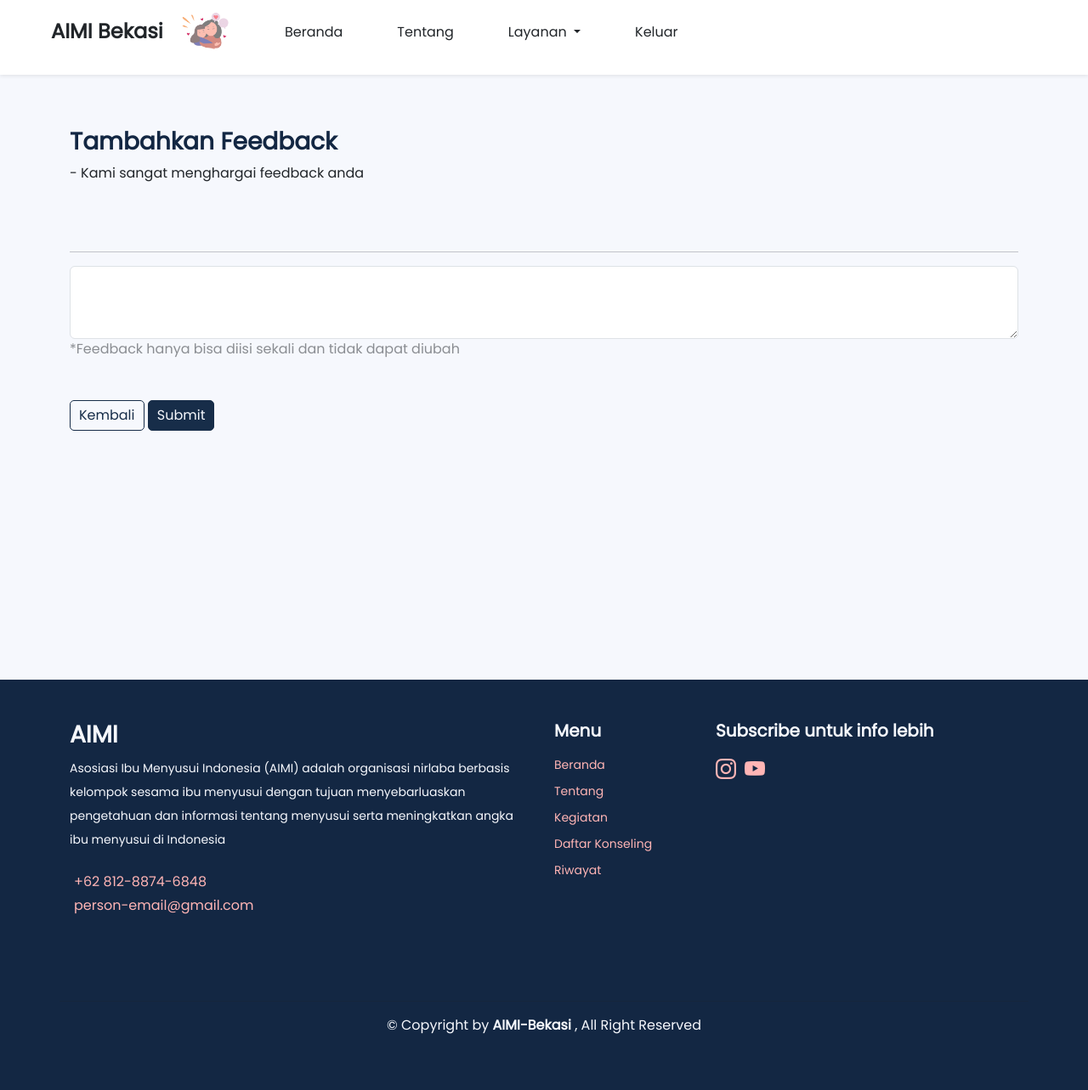
After one commit to cynthiaparamithaputri/SKRIPSI-AIMI-Bekasi, a PHP site: page /user/feedback-tambah.php in a window 1280 px wide. The commit adds this page. Shown: the whole page at 85% size. Run offline with PHP 8.4, Linux system fonts and the light colour scheme.

Commit message:
24 juli -1

```diff
--- a/assets/css/style.css
+++ b/assets/css/style.css
@@ -323,6 +323,32 @@ header {
     border: 2px var(--first-color);
 }
 
+.riwayat .detail .btn-2 {
+    padding: 5px 10px;
+    border-radius: 5px;
+    background-color: var(--third-color);
+    border: 1px solid var(--third-color);
+    color: var(--primary-color);
+}
+
+.riwayat .detail .btn-2:hover {
+    background-color: transparent;
+    color: var(--third-color);
+}
+
+.riwayat .detail .btn-1 {
+    padding: 5px 10px;
+    border-radius: 5px;
+    background-color: transparent;
+    border: 1px solid var(--third-color);
+    color: var(--third-color);
+}
+
+.riwayat .detail .btn-1:hover {
+    background-color: var(--third-color);
+    color: var(--primary-color);
+}
+
 /*login*/
 
 .log-app .navbar {
--- a/login-admin.php
+++ b/login-admin.php
@@ -28,7 +28,7 @@
                 <div class="login-text mb-5 mt-lg-0 mt-1 text-center">
                     <p class="lead fw-bold mb-0">Masuk sebagai Admin / Konselor</p>
                 </div>
-                <form>
+                <form action="admin/beranda.php" method="post">
                     <div class="mb-3">
                         <label for="id" class="form-label">ID</label>
                         <input type="text" class="form-control" id="id" placeholder="Masukkan id" />
--- a/login.php
+++ b/login.php
@@ -36,7 +36,7 @@
                     </button>
                 </div>
                 <p class="text-center fw-bold mx-3 my-3">Atau</p>
-                <form>
+                <form action="user/beranda.php" method="post">
                     <div class="mb-3">
                         <label for="email" class="form-label">Alamat Email</label>
                         <input type="email" class="form-control" id="email" placeholder="Masukkan email" />
--- /dev/null
+++ b/user/feedback-tambah.php
@@ -0,0 +1,50 @@
+<!doctype html>
+<html lang="en">
+  <head>
+    <meta charset="utf-8">
+    <meta http-equiv="X-UA-Compatible" content="IE=edge">
+    <meta content="width=device-width, initial-scale=1, maximum-scale=1, user-scalable=no" name="viewport">
+    <title>Tentang AIMI Bekasi</title>
+    <?php
+    //link eksternal
+    include "../components/head-links-other.php";
+    ?>
+  </head>
+  <body>
+    <div>
+      <?php
+      //navbar
+      include "../components/navbar-user.php";
+      ?>
+      <div class="user-app">
+      <div class="riwayat w-100 min-vh-100">
+        <div class="detail container">
+          <div class="row">
+            <div class="col">
+            <h3 class="mb-2">Tambahkan Feedback</h3>
+            <p class="">- Kami sangat menghargai feedback anda</p>
+            </div>
+          </div>
+          <div class="row my-5">
+            <div class="col">
+            <hr class="hr" />
+            <form id="form-feedback">
+            <div class="mb-5">
+                <textarea class="form-control" id="feedback" rows="3"></textarea>
+                <p class="opacity-50">*Feedback hanya bisa diisi sekali dan tidak dapat diubah</p>
+            </div>
+            </form>
+            <button class="btn-1" onclick="window.location.href='riwayat.php';">Kembali</button>
+            <button class="btn-2" type="submit" form="form-feedback">Submit</button>
+            </div>
+          </div>
+        </div>
+      </div>
+      </div>
+      <?php
+      //footer
+      include "../components/footer-user.php";
+      ?>
+    </div>
+  </body>
+</html>
--- a/user/riwayat.php
+++ b/user/riwayat.php
@@ -45,7 +45,7 @@
                     <td>Konseling Menyusui</td>
                     <td>Konselor #1</td>
                     <td><button class="btn-sm m-1" onclick="window.location.href='riwayat-detail.php';">Detail</button>
-                    <button class="btn-sm m-1" onclick="window.location.href='tambah-feedback.php';">Feedback</button></td>
+                    <button class="btn-sm m-1" onclick="window.location.href='feedback-tambah.php';">Feedback</button></td>
                     </tr>
                 </tbody>
             </table>
```
Also changed, not shown: user/riwayat-detail.php (+64 -0 lines), admin/beranda.php (added), admin/kegiatan-edit.php (added), admin/kegiatan-hapus.php (added), admin/kegiatan-tambah.php (added), admin/kegiatan.php (added), admin/konseling-detail.php (added), admin/konseling.php (added), admin/konselor-edit.php (added), admin/konselor-hapus.php (added), admin/konselor-set.php (added), admin/konselor-tambah.php (added), admin/konselor.php (added), admin/logout.php (added), 1 more files.
